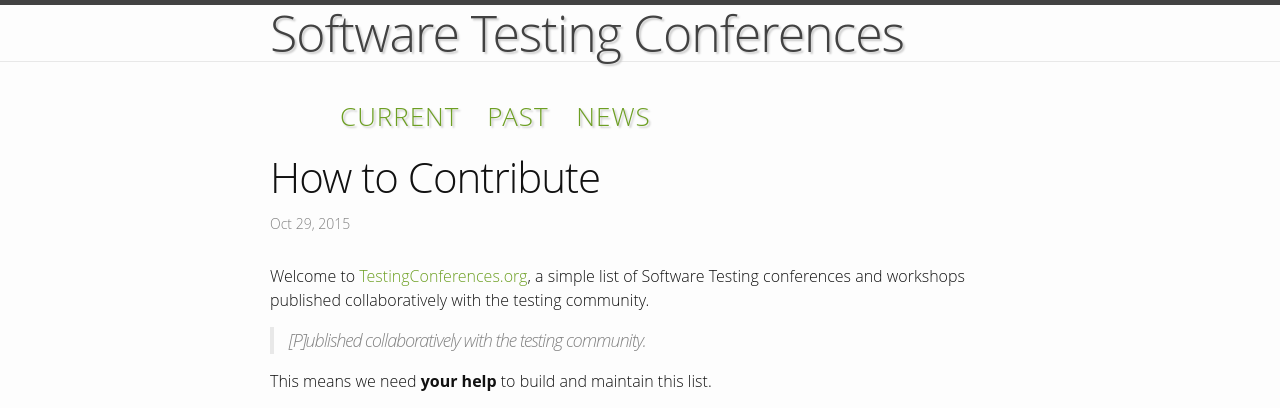
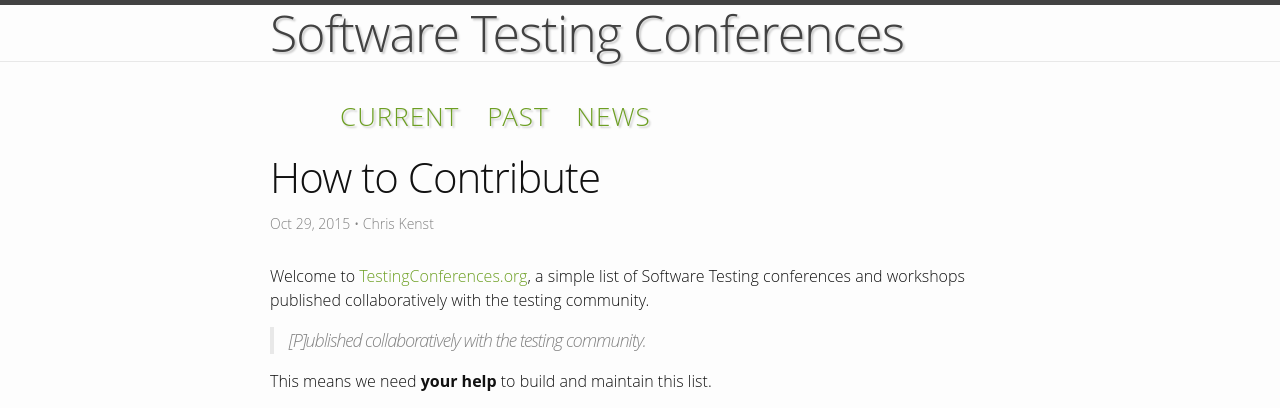
Before and after one commit to TestingConferences/testingconferences.github.io, a Jekyll site: the page built from _posts/2015-10-29-contribute.md, in a window 1280 px wide. Shown: the top 408 px of the page. Built offline with Jekyll 4.4.1, drawn with Linux system fonts in a browser that asks for light colours.

Commit message:
added author

```diff
--- a/_posts/2015-10-29-contribute.md
+++ b/_posts/2015-10-29-contribute.md
@@ -3,6 +3,7 @@ layout: post
 title:  "How to Contribute"
 date:   2015-10-29 09:35:00
 categories: news
+author: Chris Kenst
 ---
 Welcome to [TestingConferences.org](http://testingconferences.org), a simple list of Software Testing conferences and workshops published collaboratively with the testing community.
 
--- a/_posts/2016-06-29-lawst-workshops.markdown
+++ b/_posts/2016-06-29-lawst-workshops.markdown
@@ -3,6 +3,7 @@ layout: post
 title:  "LAWST-style Workshops"
 date:   2016-06-29 09:35:00
 categories: news
+author: Chris Kenst
 ---
 
 The following is a list of [LAWST](http://lawst.com/)-style workshops from around the world. Some of these are active and others aren't. If you find any missing from this list please feel free to add to it.
```
